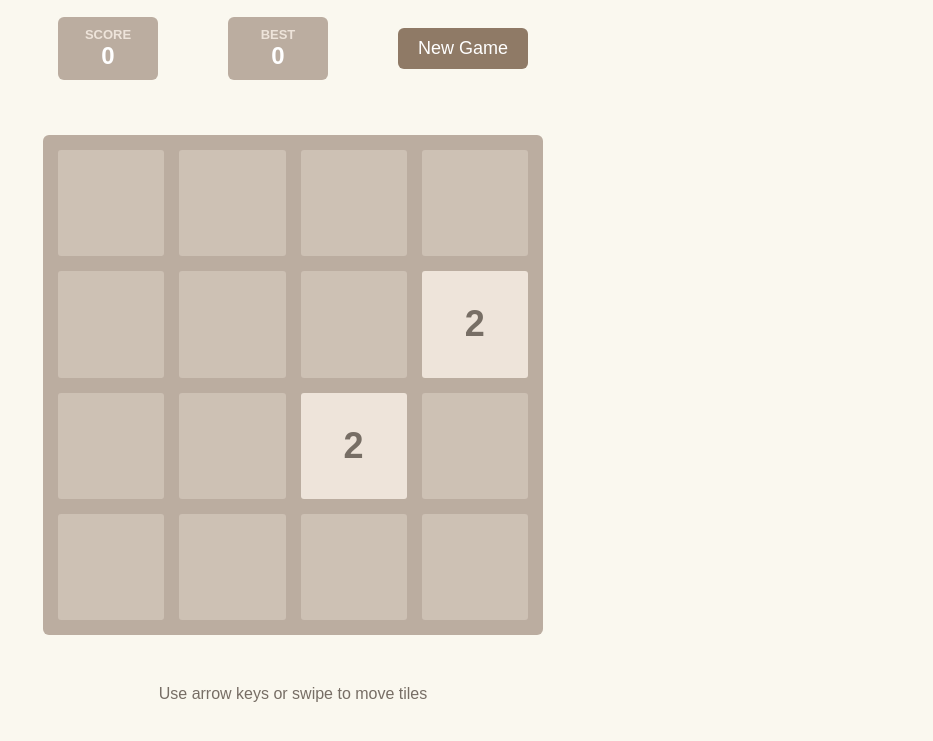
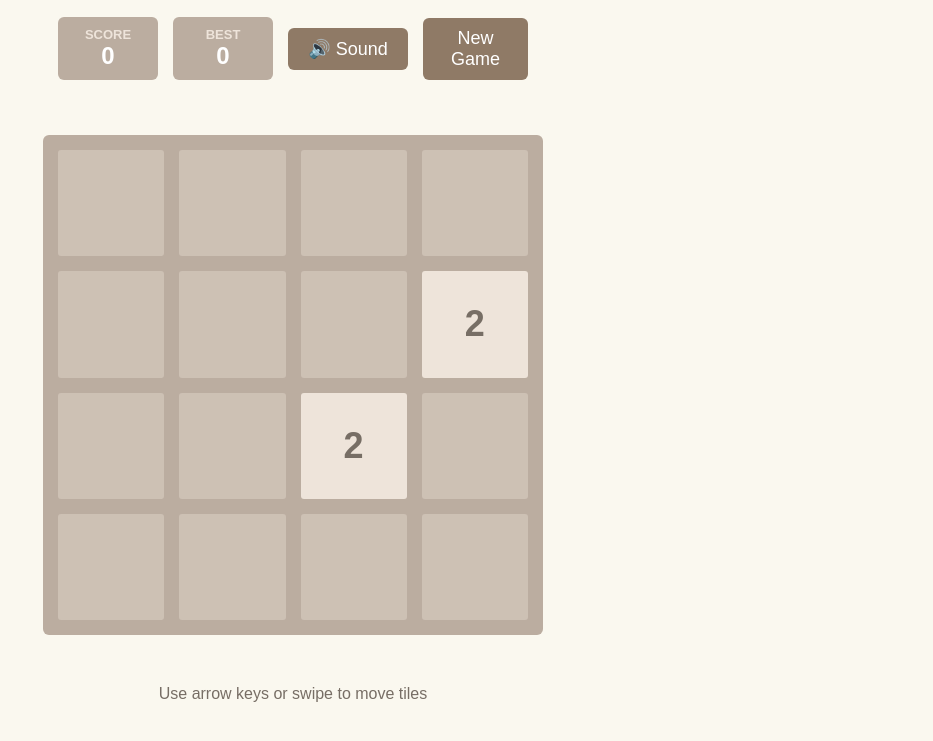
Before and after one commit to AfricChang/AIBasedGame, a plain HTML site: page 2048/index.html in a window 1280 px wide. Shown: the part 151-892 px from the top of the page, without its empty margins (347-1280 px from the left). Drawn offline with Linux system fonts and the light colour scheme.

Commit message:
add audio

```diff
--- a/2048/index.html
+++ b/2048/index.html
@@ -27,7 +27,8 @@
                 <div class="score-label" data-en="BEST" data-zh="最高分">BEST</div>
                 <div id="bestScore">0</div>
             </div>
-            <button id="newGameButton" data-en="New Game" data-zh="新游戏">New Game</button>
+            <button id="soundToggle" class="control-button" data-en="🔊 Sound" data-zh="🔊 音效">🔊 Sound</button>
+            <button id="newGameButton" class="control-button" data-en="New Game" data-zh="新游戏">New Game</button>
         </div>
     </header>
     <div id="grid-container">
--- a/2048/script.js
+++ b/2048/script.js
@@ -1,22 +1,36 @@
 const board = Array.from({ length: 4 }, () => Array(4).fill(0));
 let score = 0;
 let bestScore = 0;
+let currentLang = localStorage.getItem('gameLanguage') || 'en';
+let audioContext = null;
+let soundEnabled = localStorage.getItem('soundEnabled') !== 'false'; // 默认开启声音
 
-// 添加音频上下文
-let audioContext = null;
-
+// 添加音频上下文和声音开关状态
 // 初始化音频上下文
 function initAudio() {
     try {
         audioContext = new (window.AudioContext || window.webkitAudioContext)();
+        updateSoundToggleButton();
     } catch (e) {
         console.log('Web Audio API is not supported in this browser');
     }
 }
 
+// 更新声音开关按钮的显示
+function updateSoundToggleButton() {
+    const soundToggle = document.getElementById('soundToggle');
+    if (soundEnabled) {
+        soundToggle.textContent = currentLang === 'en' ? '🔊 Sound' : '🔊 音效';
+        soundToggle.classList.remove('sound-off');
+    } else {
+        soundToggle.textContent = currentLang === 'en' ? '🔈 Sound' : '🔈 音效';
+        soundToggle.classList.add('sound-off');
+    }
+}
+
 // 播放合并音效
 function playMergeSound(value) {
-    if (!audioContext) return;
+    if (!audioContext || !soundEnabled) return;
 
     // 创建振荡器和增益节点
     const oscillator = audioContext.createOscillator();
@@ -44,6 +58,23 @@ function playMergeSound(value) {
     oscillator.stop(audioContext.currentTime + 0.15);
 }
 
+// 更新语言
+function updateLanguage(lang) {
+    currentLang = lang;
+    localStorage.setItem('gameLanguage', lang);
+
+    // 更新所有带有 data-en 和 data-zh 属性的元素
+    document.querySelectorAll('[data-en][data-zh]').forEach(element => {
+        element.textContent = element.getAttribute(`data-${lang}`);
+    });
+
+    // 更新语言切换按钮文本
+    document.getElementById('langToggle').textContent = lang === 'en' ? '中文' : 'English';
+
+    // 更新声音按钮文本
+    updateSoundToggleButton();
+}
+
 document.addEventListener('DOMContentLoaded', () => {
     // 初始化音频
     initAudio();
@@ -55,30 +86,25 @@ document.addEventListener('DOMContentLoaded', () => {
         }
     }, { once: true });
 
-    // 语言切换功能
-    let currentLang = localStorage.getItem('gameLanguage') || 'en';
-    const langToggle = document.getElementById('langToggle');
+    // 添加声音开关事件
+    document.getElementById('soundToggle').addEventListener('click', () => {
+        soundEnabled = !soundEnabled;
+        localStorage.setItem('soundEnabled', soundEnabled);
+        updateSoundToggleButton();
 
-    function updateLanguage(lang) {
-        currentLang = lang;
-        localStorage.setItem('gameLanguage', lang);
+        // 如果开启声音，播放一个测试音效
+        if (soundEnabled) {
+            playMergeSound(2);
+        }
+    });
 
-        // 更新所有带有 data-en 和 data-zh 属性的元素
-        document.querySelectorAll('[data-en][data-zh]').forEach(element => {
-            element.textContent = element.getAttribute(`data-${lang}`);
-        });
-
-        // 更新语言切换按钮文本
-        langToggle.textContent = lang === 'en' ? '中文' : 'English';
-    }
+    // 语言切换按钮点击事件
+    document.getElementById('langToggle').addEventListener('click', () => {
+        updateLanguage(currentLang === 'en' ? 'zh' : 'en');
+    });
 
     // 初始化语言
     updateLanguage(currentLang);
-
-    // 语言切换按钮点击事件
-    langToggle.addEventListener('click', () => {
-        updateLanguage(currentLang === 'en' ? 'zh' : 'en');
-    });
 
     document.getElementById('newGameButton').addEventListener('click', newGame);
     document.getElementById('restart').addEventListener('click', newGame);
--- a/2048/style.css
+++ b/2048/style.css
@@ -78,6 +78,29 @@ h1 {
 
 #newGameButton:hover {
     background: #7f6a56;
+}
+
+.control-button {
+    background: #8f7a66;
+    color: white;
+    padding: 10px 20px;
+    font-size: 18px;
+    border: none;
+    border-radius: 6px;
+    cursor: pointer;
+    transition: background-color 0.3s;
+}
+
+.control-button:hover {
+    background: #7f6a56;
+}
+
+.control-button.sound-off {
+    opacity: 0.7;
+}
+
+#soundToggle {
+    min-width: 120px;
 }
 
 #grid-container {
```
